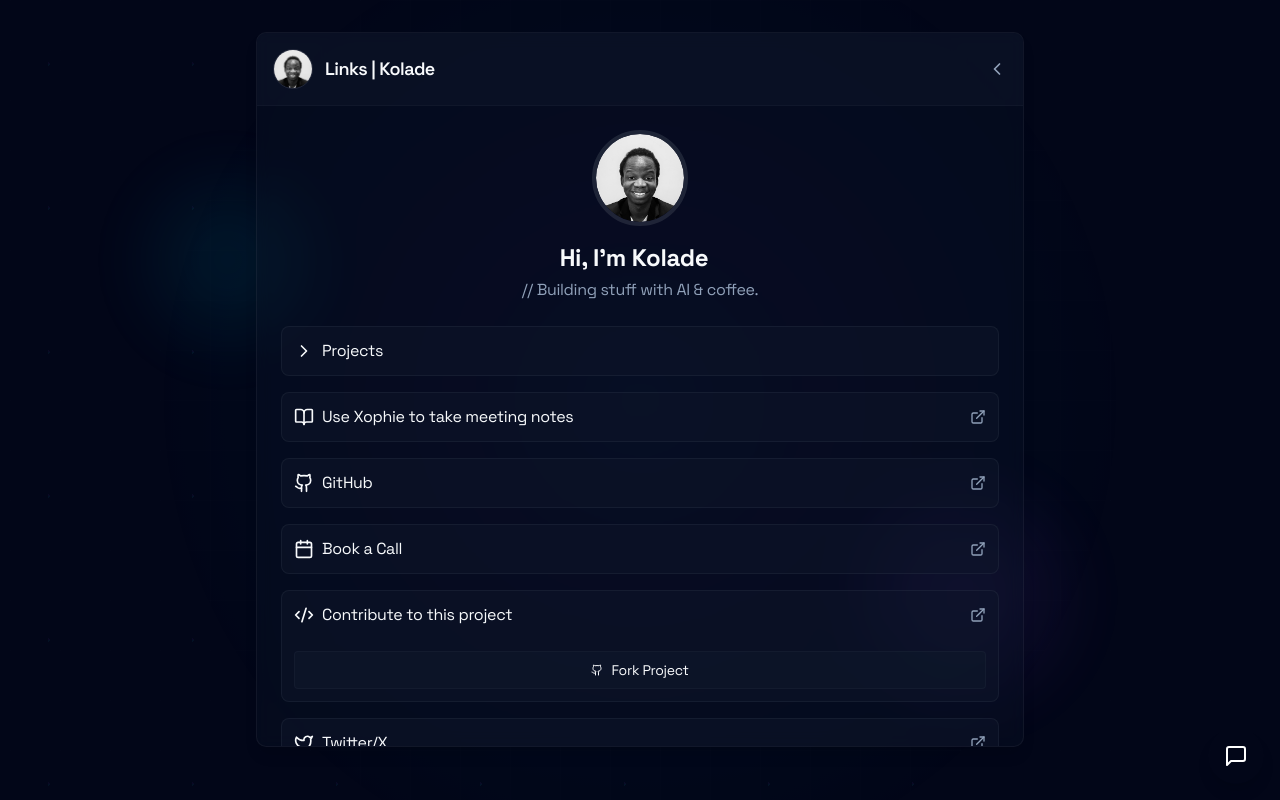
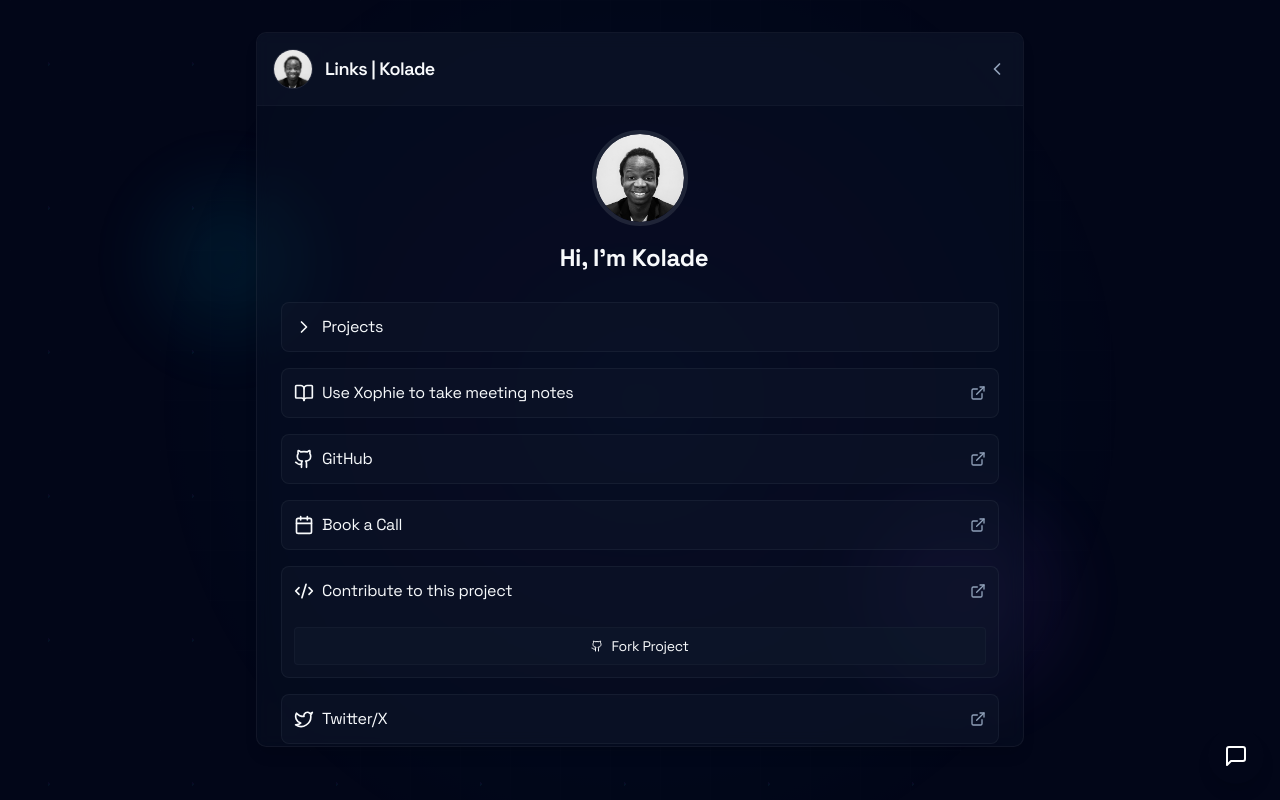
Before and after one commit to Bobarinn/Portfolio-Koladev, a Next.js app: page /links in a window 1280 px wide. Built offline with nearby package versions, Linux system fonts and the light colour scheme.

Commit message:
Fix linting issues in links page: remove unused imports and fix React hooks dependencies

```diff
--- a/src/app/links/page.tsx
+++ b/src/app/links/page.tsx
@@ -1,6 +1,6 @@
 'use client';
 
-import React, { useState, useEffect, useRef } from 'react';
+import React, { useState, useEffect } from 'react';
 import Image from 'next/image';
 import Link from 'next/link';
 import { motion, AnimatePresence } from 'framer-motion';
@@ -13,14 +13,10 @@
   ExternalLinkIcon,
   LinkedinIcon,
   Code2Icon,
-  CopyIcon,
-  BookOpenIcon,
-  TrendingUpIcon
+  BookOpenIcon
 } from 'lucide-react';
 import { profile } from '@/data/profile';
 import { projects } from '@/data/projects';
-import { GlowingButton } from '@/components/common/GlowingButton';
-import { toast } from 'sonner';
 
 // TikTok Icon component
 const TikTokIcon = ({ color = "currentColor" }) => {
@@ -33,7 +29,7 @@
       className="h-5 w-5"
       fill="none"
       stroke={color}
-      strokeWidth="2"
+      strokeWidth="3"
       strokeLinecap="round"
       strokeLinejoin="round"
     >
@@ -70,7 +66,7 @@
     }, typingSpeed);
 
     return () => clearInterval(typing);
-  }, [mounted]);
+  }, [mounted, text]);
 
   // Get top 5 projects
   const topProjects = projects.slice(0, 5);
@@ -164,7 +160,7 @@
                   {typedText}
                   <span className="inline-block h-4 w-2 bg-glow-blue ml-1 animate-blink"></span>
                 </p>
-                <p className="text-muted-foreground mt-1">// Building stuff with AI & coffee.</p>
+                <p className="text-muted-foreground mt-1">{/* Building stuff with AI & coffee. */}</p>
               </div>
             </div>
 
```
